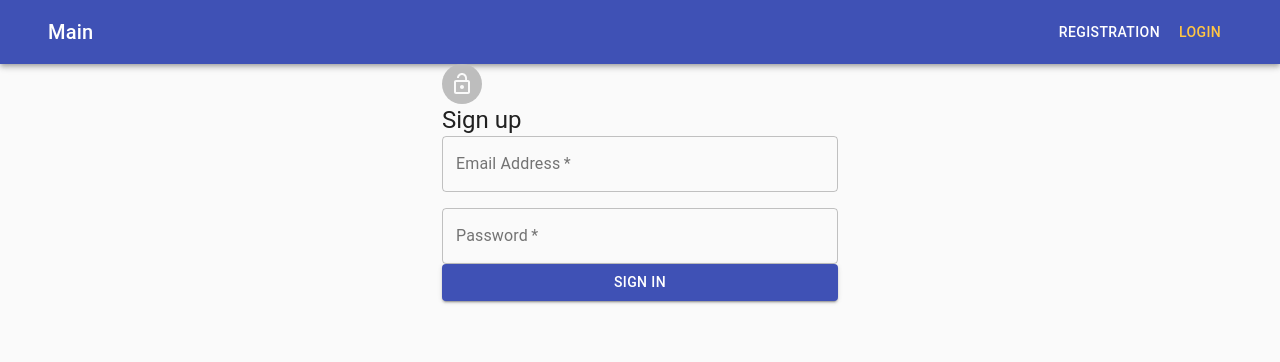
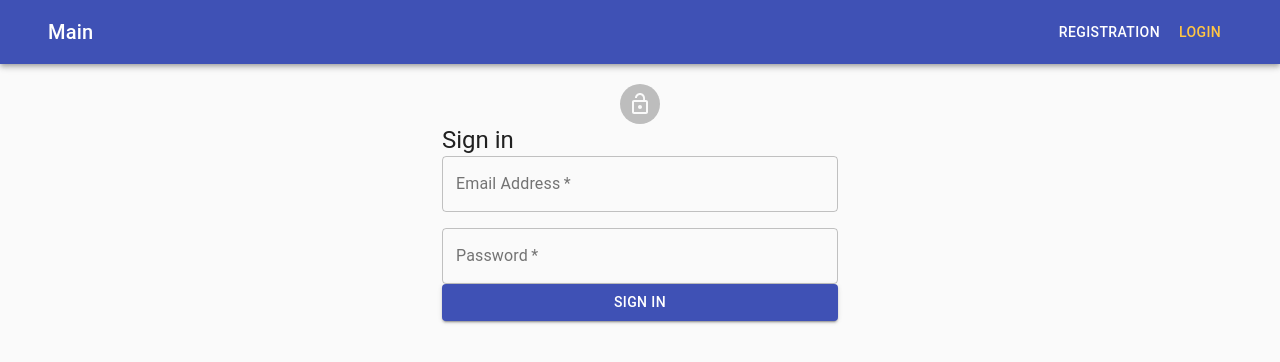
Before and after one commit to OksanaChorna/goit-react-hw-09-phonebook, a React (Create React App) app: page /login in a window 1280 px wide. Shown: the top 362 px of the page. Built offline with nearby package versions, Linux system fonts and the light colour scheme.

Commit message:
Login done

```diff
--- a/src/pages/LoginPage.js
+++ b/src/pages/LoginPage.js
@@ -8,7 +8,7 @@ import LockOpenIcon from '@material-ui/icons/LockOpen';
 import Typography from '@material-ui/core/Typography';
 import { makeStyles } from '@material-ui/core/styles';
 import Container from '@material-ui/core/Container';
-import { useDispatch, useSelector } from 'react-redux';
+import { useDispatch } from 'react-redux';
 import { authOperations } from '../redux/auth';
 
 const styles = makeStyles(theme => ({
@@ -68,11 +68,14 @@ export default function LoginPage() {
     <Container component="main" maxWidth="xs">
       <CssBaseline />
       <div className={styles.paper}>
-        <Avatar className={styles.avatar}>
+        <Avatar
+          className={styles.avatar}
+          style={{ marginLeft: 'auto', marginRight: 'auto', marginTop: 20 }}
+        >
           <LockOpenIcon />
         </Avatar>
         <Typography component="h1" variant="h5">
-          Sign up
+          Sign in
         </Typography>
         <form className={styles.form} noValidate onSubmit={handleSubmit}>
           <Grid container spacing={2}>
--- a/src/pages/RegisterPage.js
+++ b/src/pages/RegisterPage.js
@@ -75,7 +75,10 @@ export default function RegisterPage() {
     <Container component="main" maxWidth="xs">
       <CssBaseline />
       <div className={styles.paper}>
-        <Avatar className={styles.avatar}>
+        <Avatar
+          className={styles.avatar}
+          style={{ marginLeft: 'auto', marginRight: 'auto', marginTop: 20 }}
+        >
           <LockOutlinedIcon />
         </Avatar>
         <Typography component="h1" variant="h5">
```
